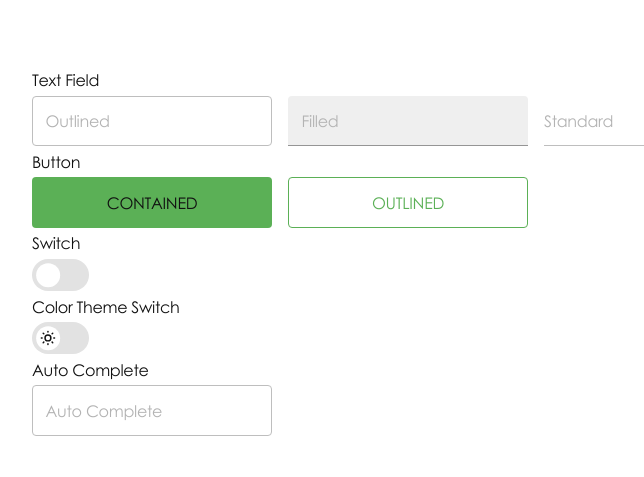
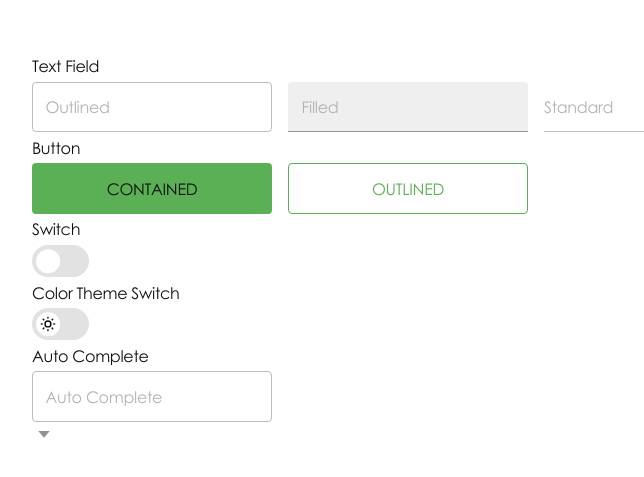
Before and after one commit to Myslitel666/Svelte-UI, a SvelteKit app: page / in a window 1280 px wide. Shown: the part 147-624 px from the top of the page, without its empty margins (232-876 px from the left). Built offline with nearby package versions, Linux system fonts and the light colour scheme.

Commit message:
Added the ability to transfer the background color for the Triangle icon.

```diff
--- a/src/components/icons/Dark.svelte
+++ b/src/components/icons/Dark.svelte
@@ -1,8 +1,8 @@
-<svg width={size} height={size} viewBox="0 0 24 24" fill='black' xmlns="http://www.w3.org/2000/svg">
+<svg width={size} height={size} viewBox="0 0 24 24" fill='black'>
     <g clip-path="url(#clip0_429_11017)">
     <path
         d="M20.9955 11.7115L22.2448 11.6721C22.2326 11.2847 22.0414 10.9249 21.7272 10.698C21.413 10.4711 21.0113 10.4029 20.6397 10.5132L20.9955 11.7115ZM12.2885 3.00454L13.4868 3.36028C13.5971 2.98873 13.5289 2.58703 13.302 2.2728C13.0751 1.95857 12.7153 1.76736 12.3279 1.75516L12.2885 3.00454ZM20.6397 10.5132C20.1216 10.667 19.5716 10.75 19 10.75V13.25C19.815 13.25 20.6046 13.1314 21.3512 12.9098L20.6397 10.5132ZM19 10.75C15.8244 10.75 13.25 8.17564 13.25 5H10.75C10.75 9.55635 14.4437 13.25 19 13.25V10.75ZM13.25 5C13.25 4.42841 13.333 3.87841 13.4868 3.36028L11.0902 2.64879C10.8686 3.39542 10.75 4.18496 10.75 5H13.25ZM12 4.25C12.0834 4.25 12.1665 4.25131 12.2492 4.25392L12.3279 1.75516C12.219 1.75173 12.1097 1.75 12 1.75V4.25ZM4.25 12C4.25 7.71979 7.71979 4.25 12 4.25V1.75C6.33908 1.75 1.75 6.33908 1.75 12H4.25ZM12 19.75C7.71979 19.75 4.25 16.2802 4.25 12H1.75C1.75 17.6609 6.33908 22.25 12 22.25V19.75ZM19.75 12C19.75 16.2802 16.2802 19.75 12 19.75V22.25C17.6609 22.25 22.25 17.6609 22.25 12H19.75ZM19.7461 11.7508C19.7487 11.8335 19.75 11.9166 19.75 12H22.25C22.25 11.8903 22.2483 11.781 22.2448 11.6721L19.7461 11.7508Z"
-        fill={fill !== 'black' ? fill : theme.colors.text.primary}
+        fill={fill !== '' ? fill : theme.colors.text.primary}
     />
     </g>
     <defs>
@@ -16,8 +16,8 @@
     import { type IColorThemeStore } from "../../interfaces/color-theme/IColorThemeStore";
     import { themeStore } from '../../stores/ColorThemeStore';
 
-    export let fill: string = 'black';
-    export let size: string = '2rem';
+    export let fill = '';
+    export let size = '2rem';
 
     let theme: IColorThemeStore;
 
--- a/src/components/icons/Light.svelte
+++ b/src/components/icons/Light.svelte
@@ -1,7 +1,7 @@
-<svg width={size} height={size} viewBox="0 0 24 24" fill="none" xmlns="http://www.w3.org/2000/svg">
+<svg width={size} height={size} viewBox="0 0 24 24" fill="none">
     <path
         d="M12 3V4M12 20V21M4 12H3M6.31412 6.31412L5.5 5.5M17.6859 6.31412L18.5 5.5M6.31412 17.69L5.5 18.5001M17.6859 17.69L18.5 18.5001M21 12H20M16 12C16 14.2091 14.2091 16 12 16C9.79086 16 8 14.2091 8 12C8 9.79086 9.79086 8 12 8C14.2091 8 16 9.79086 16 12Z"
-        stroke={stroke !== 'black' ? stroke : theme.colors.text.primary}
+        stroke={stroke !== '' ? stroke : theme.colors.text.primary}
         stroke-width="2"
         stroke-linecap="round"
         stroke-linejoin="round"
@@ -12,7 +12,7 @@
     import { type IColorThemeStore } from "../../interfaces/color-theme/IColorThemeStore";
     import { themeStore } from '../../stores/ColorThemeStore';
 
-    export let stroke: string = 'black';
+    export let stroke: string = '';
     export let size: string = '1.1rem';
 
     let theme: IColorThemeStore;
--- /dev/null
+++ b/src/components/icons/Triangle.svelte
@@ -0,0 +1,27 @@
+<div
+	style:background-color = {backgroundColor}
+	style:width={size}
+>
+	<svg
+		fill = {fill !== '' ? fill : theme.disabled.expressed}
+		viewBox='0 -1 25 25'
+	>
+		<path d='M6.5,8.5l6,7l6-7H6.5z'/>
+	</svg>
+</div>
+
+<script lang='ts'>
+    import { type IColorThemeStore } from "../../interfaces/color-theme/IColorThemeStore";
+    import { themeStore } from '../../stores/ColorThemeStore';
+
+	export let backgroundColor = '';
+    export let fill = '';
+    export let size = '1.1rem';
+
+    let theme: IColorThemeStore;
+
+    // Подписываемся на изменения темы
+    themeStore.subscribe(value => {
+        theme = value;
+    });
+</script>
--- a/src/components/inputs/auto-complete/AutoComplete.svelte
+++ b/src/components/inputs/auto-complete/AutoComplete.svelte
@@ -2,61 +2,28 @@
     class="input-container"
     style:width = {width}
 >
-    <input
-        id = 'text-field'
-        type = 'text'
-        autocomplete='off'
-        placeholder = ''
-        style:outline = none
-        style:border-radius = {borderRadius}
-        style:padding-left = {paddingLeft}
-        style:padding-right = {paddingRight}
-        style:font-size = {fontSize}
-        style:font-width = 0.5rem
-        style:--Xl-border-color = {borderColor}
-        style:--Xl-color = {primaryColor}
-        style:--Xl-height = {height}
-        style:--Xl-activeborderWidth = {activedborderWidth}
-        style:--Xl-disabledborderWidth = {disabledborderWidth}
-        style:--Xl-hoverBorderColor = {textColor}
-        style:--Xl-textColor = {textColor}
+    <TextField
+        {label}
+        width = '100%'
     />
-    <label
-        for='text-field'
-        style:position = 'absolute'
-        style:margin-left = {paddingLeft}
-        style:--Xl-color = {primaryColor}
-        style:--Xl-font-size = {fontSize}
-        style:--Xl-labelColor = {labelColor}
-        style:--Xl-liftingHeight = {height}
-    >
-        {label}
-    </label>
+
 </div>
+<Triangle
+    size = 1.5rem
+/>
 
 <script lang='ts'>
 	import { type IColorThemeStore } from '../../../interfaces/color-theme/IColorThemeStore';
     import { themeStore } from '../../../stores/ColorThemeStore';
+    import TextField from '../text-fields/TextField.svelte';
+    import Triangle from '../../icons/Triangle.svelte';
 
+    export let label = 'Auto Complete';                  /* Надпись */
+    export let width = '';                               /* Ширина */
     export let activedborderWidth = '';                  /* Толщина обводки в активном состоянии */
-    export let borderColor = '';                         /* Цвет обводки */
-    export let borderRadius = '';                        /* Радиус скругления углов */
-    export let disabledborderWidth = '';                 /* Толщина обводки в неактивном состоянии */
-    export let fontSize = '';                            /* Размер шрифта */
-    export let height = '';                              /* Высота поля */
-    export let label = 'Auto Complete'                   /* Надпись */
-    export let labelColor ='';                           /* Цвет надписи */
-    export let paddingLeft = '';                         /* Отступ от левой границы до курсора */
-    export let paddingRight = '';                        /* Отступ от правой границы */
-    export let primaryColor = '';                        /* Основной цвет */
-    export let textColor = '';                           /* Цвет текста */
-    export let width = '';                               /* Ширина поля */
 
     // Флаги для отслеживания, передал ли пользователь значение извне
-    let isTextColorFromUser = textColor !== '';
-    let isBorderColorFromUser = borderColor !== '';
-    let isLabelColorFromUser = labelColor !== '';
-    let isPrimaryColorFromUser = primaryColor !== '';
+    let isTextColorFromUser = activedborderWidth !== '';
 
     let theme: IColorThemeStore | undefined;
 
@@ -65,74 +32,16 @@
         theme = value; //Инициализация объекта темы
 
         // Устанавливаем значения цветов при смене темы
-        if (!isBorderColorFromUser) borderColor = theme.border.disabled.color;
-        if (!isLabelColorFromUser) labelColor = theme.colors.text.label;
-        if (!isPrimaryColorFromUser) primaryColor = theme.colors.primary;
-        if (!isTextColorFromUser) textColor = theme.colors.text.primary;
+        if (!isTextColorFromUser) activedborderWidth = theme.border.disabled.color;
     });
 
     //Устанавливаем значения стилей после инициализации темы с проверкой не передавал ли пользователь в компонент свои значения стилей
     if (theme) {
-        if (!activedborderWidth) activedborderWidth = theme.border.active.width;
-        if (!borderRadius) borderRadius = theme.border.borderRadius;
-        if (!height) height = theme.controls.height;
-        if (!disabledborderWidth) disabledborderWidth = theme.border.disabled.width;
-        if (!paddingLeft) paddingLeft = theme.controls.textField.padding;
-        if (!paddingRight) paddingRight = paddingLeft;
         if (!width) width = theme.controls.width;
-        if (!fontSize) fontSize = theme.typography.fontSize;
     }
 
 </script>
 
 <style>
-    input {
-        background-color: var(--Xl-background-color);
-        color: var(--Xl-textColor);
-        height: var(--Xl-height);
-        border-color: var(--Xl-border-color);
-        border-style: solid;
-        border-width: var(--Xl-disabledborderWidth);
-        transition: border-color var(--Xl-effectsTimeCode), background-color var(--Xl-effectsTimeCode);
 
-        box-sizing: border-box; /* Включаем border и padding в размеры элемента */
-    }
-
-    label {
-        pointer-events: none; /* Нажатие на label не перекрывает не припятствует активации input */
-        font-size: var(--Xl-font-size);
-        color: var(--Xl-labelColor);
-        transition: var(--Xl-effectsTimeCode);
-    }
-
-    .input-container {
-        display: flex;
-        justify-content: center;
-        flex-direction: column;
-    }
-
-    input:hover {
-        border-color: var(--Xl-hoverBorderColor);
-    }
-
-    input:focus {
-        border-color: var(--Xl-color);
-        border-width: var(--Xl-activeborderWidth);
-    }
-
-    label:hover {
-        cursor: text;
-    }
-
-    input:focus + label {
-        color: var(--Xl-color); /* Изменяем цвет на основной цвет */
-    }
-
-    input:focus + label, input:not(:placeholder-shown) + label {
-        transform: translate(-0.26rem, calc(-1 * var(--Xl-liftingHeight)/2)); /* Сдвигаем метку влево и вверх */
-        font-size: 13px; /* Уменьшаем размер шрифта */
-        background-color: var(--Xl-background-color);
-        padding: 0 0.26rem 0 0.26rem;
-        transition: all var(--Xl-effectsTimeCode);
-    }
 </style>
--- a/src/components/inputs/text-fields/TextField.svelte
+++ b/src/components/inputs/text-fields/TextField.svelte
@@ -62,9 +62,6 @@
     export let primaryColor = '';                             /* Основной цвет */
     export let textColor = '';                                /* Цвет текста */
     export let width = '';                                    /* Ширина поля */
-
-    // Функциональные свойства компонента
-    export let value: string = '';                            /* Значение текстового поля */
 
     // Флаги для отслеживания, передал ли пользователь значение извне
     let isBackgroundColorFromUser = backgroundColor !== '';
--- a/src/interfaces/color-theme/IColorThemeStore.ts
+++ b/src/interfaces/color-theme/IColorThemeStore.ts
@@ -35,6 +35,7 @@ export interface IColorThemeStore {
         width: string;
     };
     disabled: {
+        expressed: string;
         fill: string;
         touch: string;
     };
--- a/src/stores/ColorThemeStore.ts
+++ b/src/stores/ColorThemeStore.ts
@@ -43,6 +43,7 @@ const theme = derived(themeMode, ($themeMode): IColorThemeStore => ({
         width: '15rem',
     },
     disabled: {
+        expressed: $themeMode === 'light' ? '#929292' : '#c2c2c2',
         fill: $themeMode === 'light' ? '#e2e2e2' : '#424242',
         touch: $themeMode === 'light' ? '#efefef' : '#2c2c2c',
     },
```
